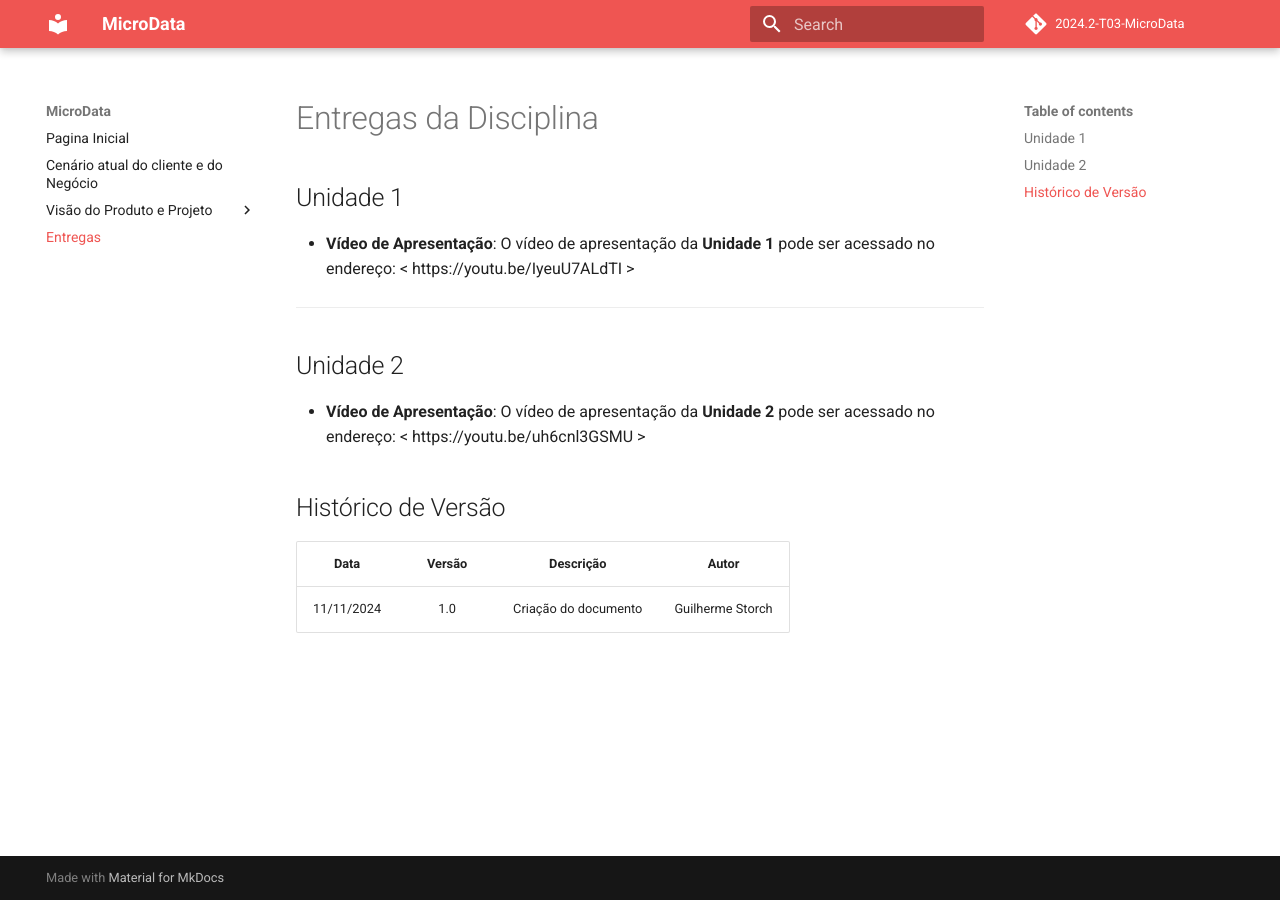
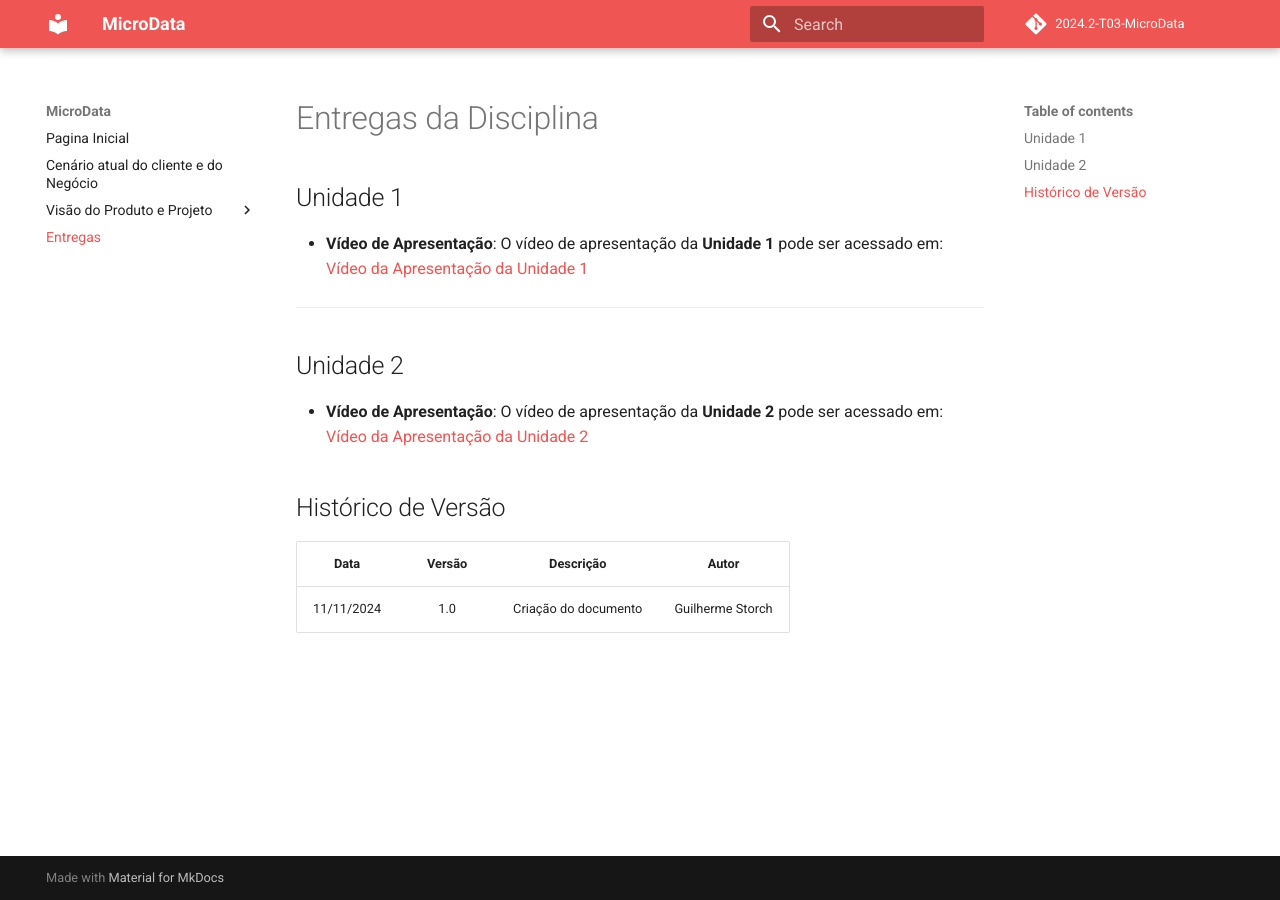
Before and after one commit to storch7/2024.2-T03-MicroData, an MkDocs documentation site: the page built from docs/entregas/entregas.md, in a window 1280 px wide. Built offline with MkDocs 1.6.1 and Material for MkDocs 9.7.7, drawn with Linux system fonts in a browser that asks for light colours; comment, search, counter and statistics services are not loaded.

Commit message:
vídeo de apresentaçaõ da unidade

```diff
--- a/docs/entregas/entregas.md
+++ b/docs/entregas/entregas.md
@@ -2,12 +2,14 @@
 
 ## Unidade 1
 
-- **Vídeo de Apresentação**: O vídeo de apresentação da **Unidade 1** pode ser acessado no endereço: < https://youtu.be/IyeuU7ALdTI >
+- **Vídeo de Apresentação**: O vídeo de apresentação da **Unidade 1** pode ser acessado em:
+[Vídeo da Apresentação da Unidade 1](https://youtu.be/IyeuU7ALdTI)
 
 ---
 ## Unidade 2
 
-- **Vídeo de Apresentação**: O vídeo de apresentação da **Unidade 2** pode ser acessado no endereço: < https://youtu.be/uh6cnl3GSMU >
+- **Vídeo de Apresentação**: O vídeo de apresentação da **Unidade 2** pode ser acessado em:
+[Vídeo da Apresentação da Unidade 2](https://youtu.be/uh6cnl3GSMU)
 
 ##  Histórico de Versão
 
```
